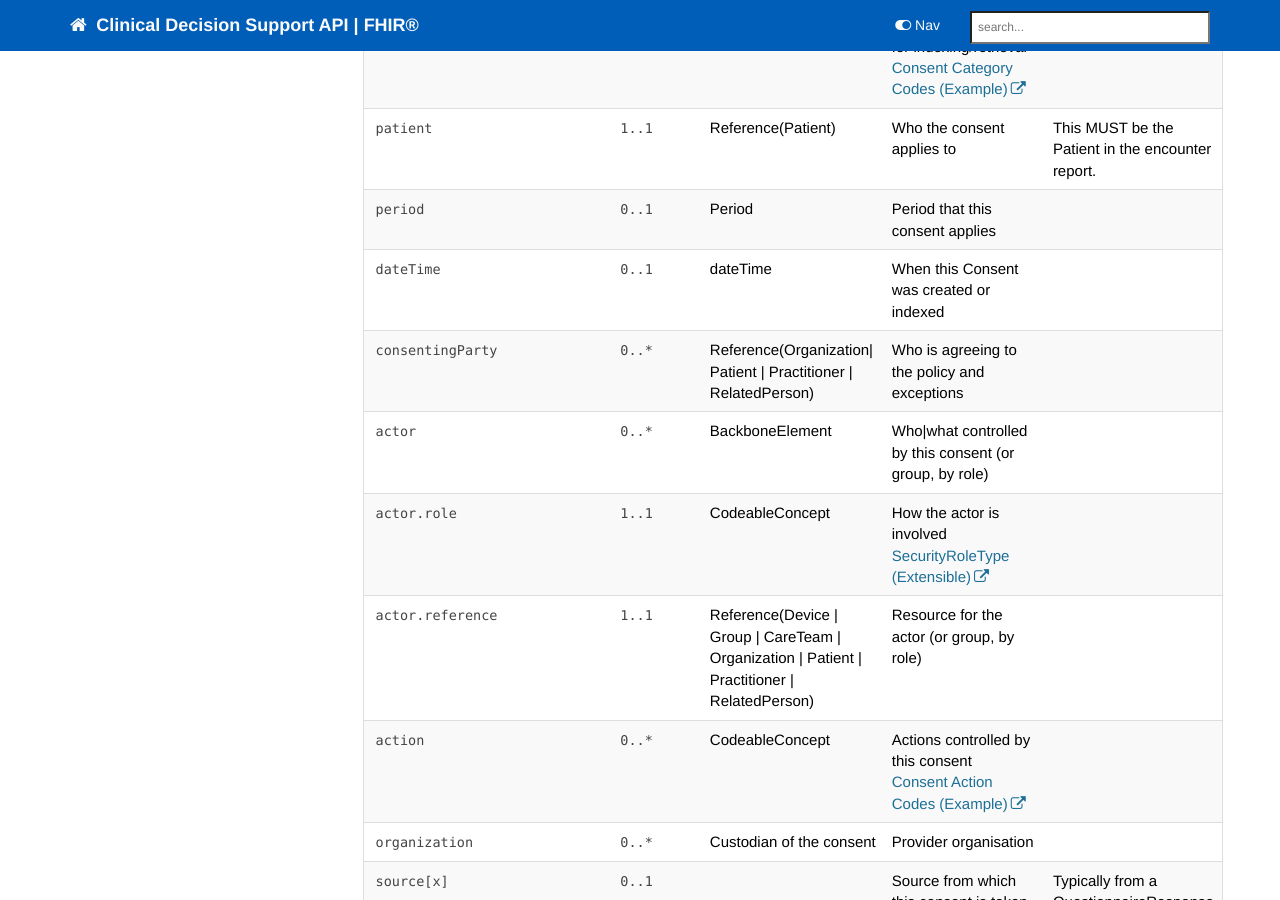
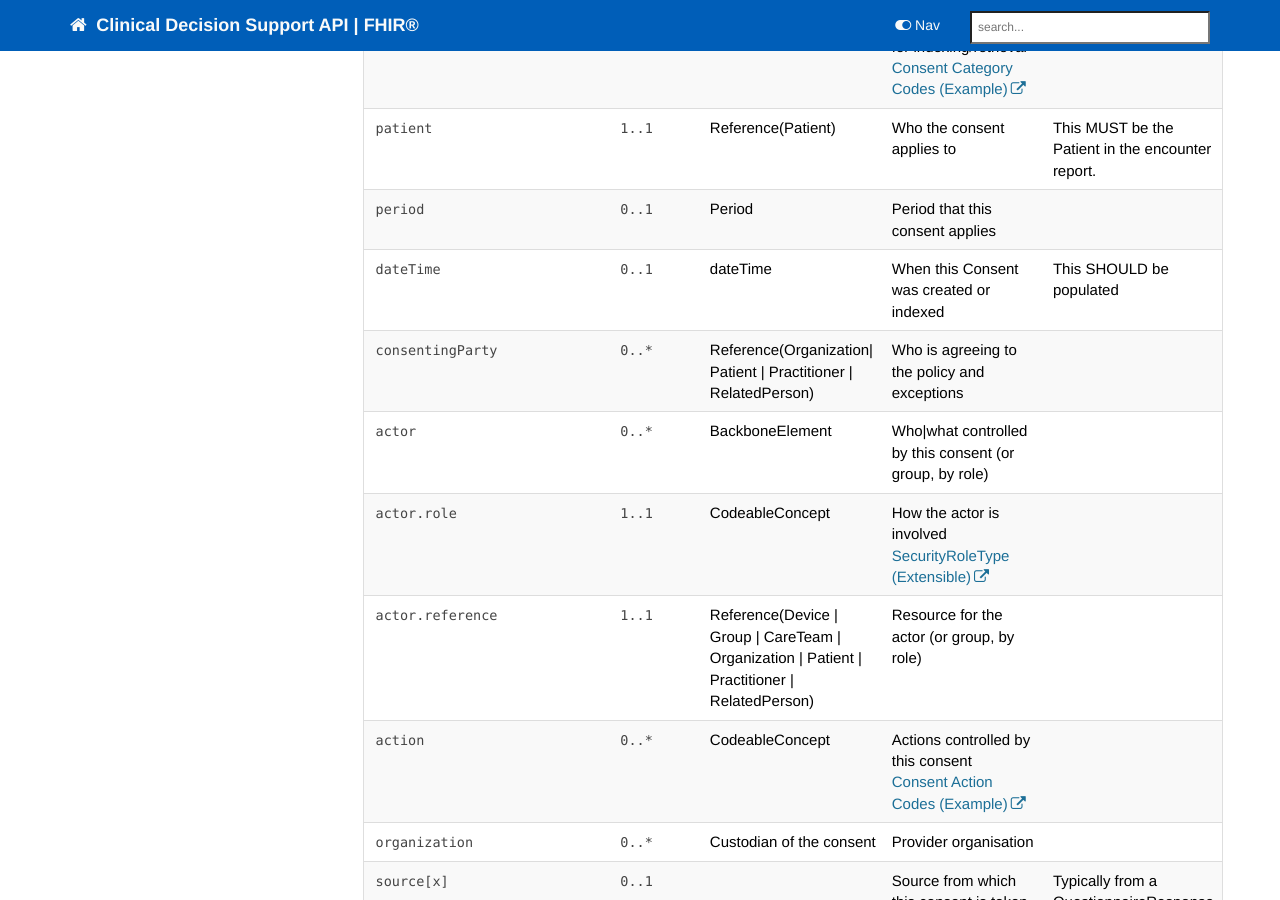
Before and after one commit to nhsconnect/FHIR-CDS, a Jekyll site: the page built from pages/explore/api_consent.md, in a window 1280 px wide and 900 px high, scrolled down 1551 px. Built offline with Jekyll 4.4.1, drawn with Linux system fonts in a browser that asks for light colours; nearby versions of some CDN libraries; comment, search, counter and statistics services are not loaded.

Commit message:
dateTime guidance
dateTime guidance set to "This SHOULD be populated"

```diff
--- a/pages/explore/api_consent.md
+++ b/pages/explore/api_consent.md
@@ -172,7 +172,7 @@ Linked to the triage journey by patient and data.
   <td><code>0..1</code></td>
   <td>dateTime</td>
   <td>When this Consent was created or indexed</td>
-  <td></td>
+  <td>This SHOULD be populated</td>
 </tr>
 <tr>
   <td><code>consentingParty</code></td>
```
